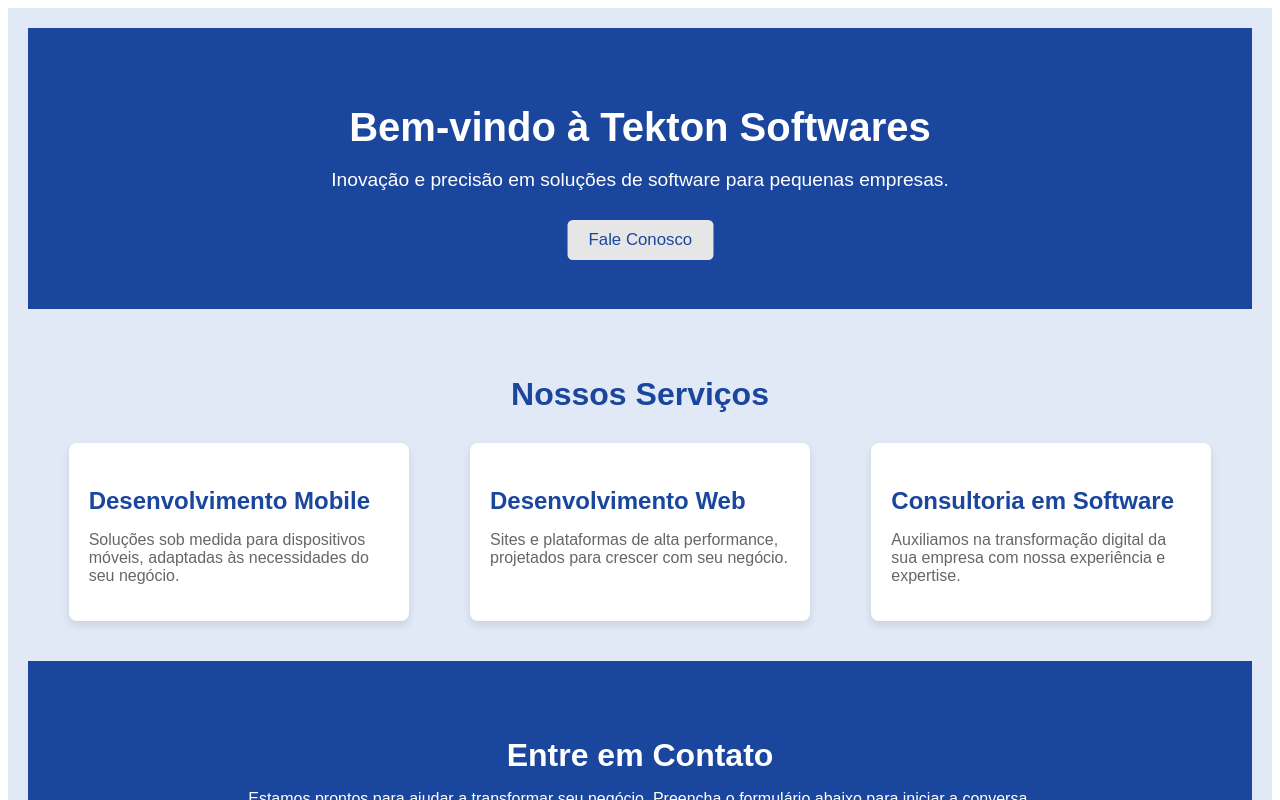
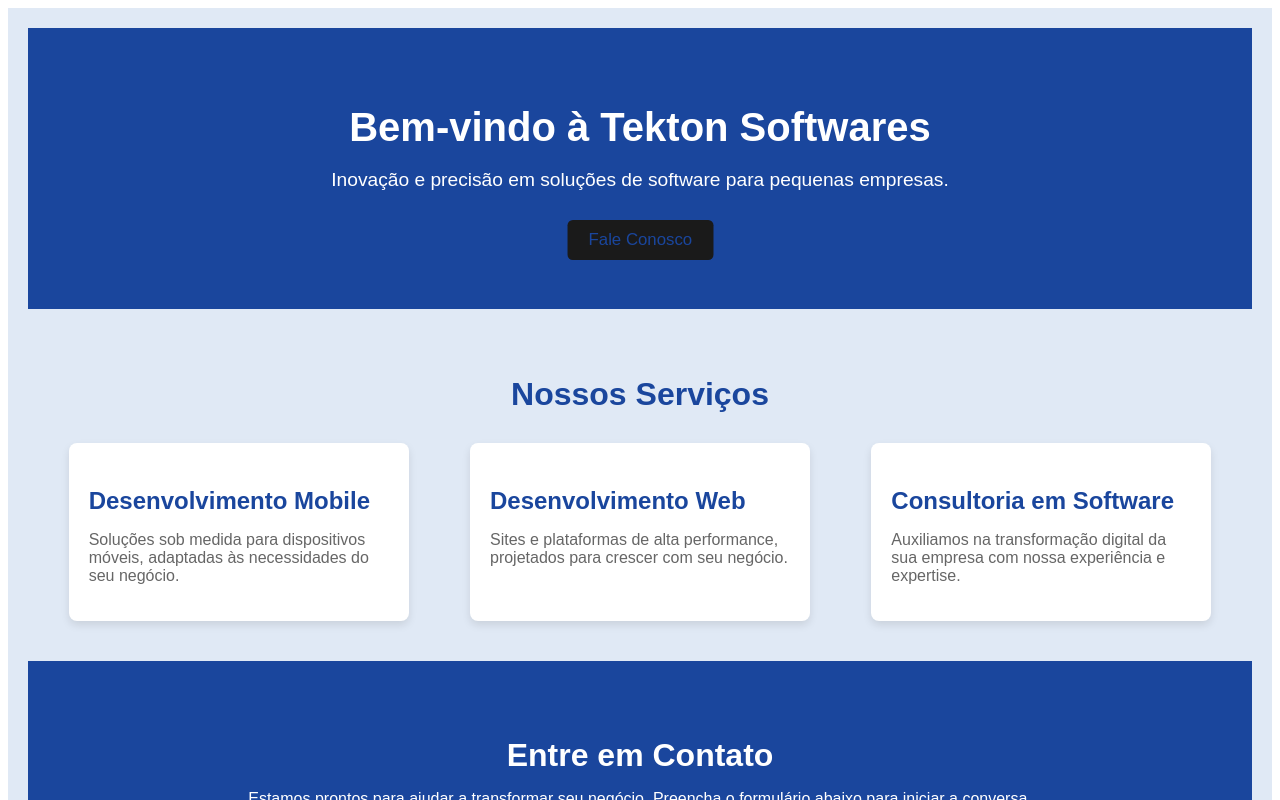
Before and after one commit to leandrorochaadm/tekton, a Nuxt app: page / in a window 1280 px wide. In both pictures the pointer is over the button "Fale Conosco". Shown: the top 800 px of the page. Built offline with nearby package versions, Linux system fonts and the light colour scheme.

Commit message:
color.mix

```diff
--- a/pages/index.vue
+++ b/pages/index.vue
@@ -59,6 +59,8 @@
 </script>
 
 <style scoped lang="scss">
+@use "sass:color";
+
 /* Variáveis de Cores */
 $primary-blue: #1a469d;
 $light-blue: #e0e9f5;
@@ -101,7 +103,7 @@
       outline: none;
 
       &:hover, &:focus {
-        background-color: darken($white, 10%);
+        background-color: color.mix(black, $white, 90%); // Darkens white by 10%
         transform: scale(1.05);
       }
     }
@@ -199,7 +201,7 @@
         outline: none;
 
         &:hover, &:focus {
-          background-color: darken($white, 10%);
+          background-color: color.mix(black, $white, 90%); // Darkens white by 10%
           transform: scale(1.05);
         }
       }
```
